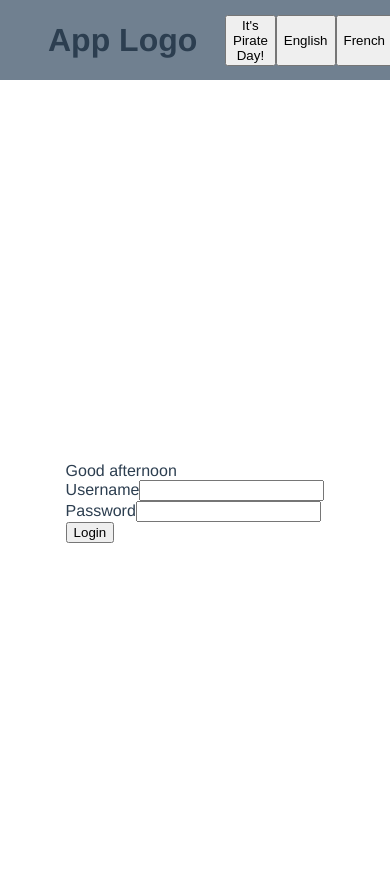
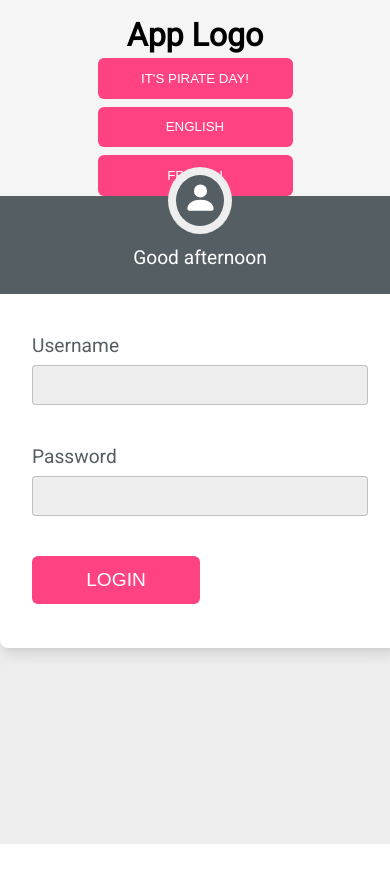
Before and after one commit to Nathan-Payne/vue3-translatable-form, a Vue app: page / in a window 390 px wide. Shown: the top 882 px of the page. After the commit the page ends 844 px from the top, so only its background shows below. Built offline with nearby package versions, Linux system fonts and the light colour scheme.

Commit message:
add responsive styles to TheForm + TheHeader

```diff
--- a/public/index.html
+++ b/public/index.html
@@ -1,15 +1,24 @@
 <!DOCTYPE html>
 <html lang="">
   <head>
-    <meta charset="utf-8">
-    <meta http-equiv="X-UA-Compatible" content="IE=edge">
-    <meta name="viewport" content="width=device-width,initial-scale=1.0">
-    <link rel="icon" href="<%= BASE_URL %>favicon.ico">
+    <meta charset="utf-8" />
+    <meta http-equiv="X-UA-Compatible" content="IE=edge" />
+    <meta name="viewport" content="width=device-width,initial-scale=1.0" />
+    <link rel="icon" href="<%= BASE_URL %>favicon.ico" />
+    <link rel="preconnect" href="https://fonts.gstatic.com" />
+    <link
+      href="https://fonts.googleapis.com/css2?family=Roboto&display=swap"
+      rel="stylesheet"
+    />
     <title><%= htmlWebpackPlugin.options.title %></title>
   </head>
   <body>
     <noscript>
-      <strong>We're sorry but <%= htmlWebpackPlugin.options.title %> doesn't work properly without JavaScript enabled. Please enable it to continue.</strong>
+      <strong
+        >We're sorry but <%= htmlWebpackPlugin.options.title %> doesn't work
+        properly without JavaScript enabled. Please enable it to
+        continue.</strong
+      >
     </noscript>
     <div id="app"></div>
     <!-- built files will be auto injected -->
--- a/src/App.vue
+++ b/src/App.vue
@@ -34,9 +34,21 @@ export default {
 }
 
 #app {
-  font-family: Avenir, Helvetica, Arial, sans-serif;
+  font-family: 'Roboto', sans-serif;
+  font-size: 1rem;
   -webkit-font-smoothing: antialiased;
   -moz-osx-font-smoothing: grayscale;
-  color: #2c3e50;
+  background-color: #eeeeee;
+}
+
+button {
+  padding: 0.8rem 1rem;
+  margin-top: 0.25rem;
+  margin-bottom: 0.25rem;
+  background-color: #ff4282;
+  color: white;
+  text-transform: uppercase;
+  border: none;
+  border-radius: 6px;
 }
 </style>
--- a/src/components/TheForm.vue
+++ b/src/components/TheForm.vue
@@ -2,8 +2,20 @@
   <main>
     <div class="form">
       <header>
-        <div class="icon"></div>
-        <p>Good afternoon</p>
+        <div class="icon">
+          <svg
+            xmlns="http://www.w3.org/2000/svg"
+            width="35"
+            height="35"
+            fill="currentColor"
+            viewBox="0 0 16 16"
+          >
+            <path
+              d="M3 14s-1 0-1-1 1-4 6-4 6 3 6 4-1 1-1 1H3zm5-6a3 3 0 1 0 0-6 3 3 0 0 0 0 6z"
+            />
+          </svg>
+        </div>
+        <p class="welcome-message">Good afternoon</p>
       </header>
 
       <form action="" @submit.prevent="submitForm">
@@ -16,14 +28,17 @@
             v-model.trim="userName"
           />
         </div>
+
         <div class="form-control">
           <label for="password">Password</label>
           <input type="password" id="password" name="password" />
         </div>
 
-        <button>
-          Login
-        </button>
+        <div class="form-control">
+          <button>
+            Login
+          </button>
+        </div>
       </form>
     </div>
   </main>
@@ -54,8 +69,71 @@ main {
   height: 100vh;
   display: grid;
   place-items: center;
+  font-size: 1.2rem;
+}
+
+.form {
+  max-width: 30rem;
+  background-color: white;
+  border-radius: 0 0 8px 8px;
+  box-shadow: 0 10px 15px -3px rgba(0, 0, 0, 0.1),
+    0 4px 6px -2px rgba(0, 0, 0, 0.05);
+}
+
+.form header {
+  background-color: #555e63;
+  color: white;
+  padding: 1.6rem 1.5rem;
+  position: relative;
+  display: flex;
+  justify-content: center;
+  align-items: center;
+}
+
+.form header .icon {
+  position: absolute;
+  top: -22%;
+  background-color: #555e63;
+  box-shadow: 0 0 0 8px #eeeeee;
+  border-radius: 50%;
+  padding: 0.35rem 0.4rem;
+}
+
+.form header .welcome-message {
+  padding-top: 1.5rem;
 }
 
 .form-control {
+  display: flex;
+  flex-direction: column;
+  /* padding: 1rem 1rem; */
+  margin: 2.5rem 2rem;
+}
+
+.form-control label {
+  color: #555e63;
+}
+
+.form-control input {
+  width: 21rem;
+  /* height: 2.5rem; */
+  line-height: 1.5rem;
+  font-size: 1.5rem;
+  padding: 5px;
+  margin-top: 0.5rem;
+  background-color: #eeeeee;
+  border: 1px solid rgba(0, 0, 0, 0.2);
+  border-radius: 4px;
+}
+
+.form-control input:focus {
+  outline: none;
+  box-shadow: 0 0 0.1rem 0.1rem rgba(0, 123, 255, 0.25);
+}
+
+.form-control button {
+  width: 50%;
+  margin-top: 0;
+  font-size: 1.2rem;
 }
 </style>
--- a/src/components/TheHeader.vue
+++ b/src/components/TheHeader.vue
@@ -13,18 +13,38 @@ export default {}
 
 <style scoped>
 header {
+  position: fixed;
   width: 100vw;
-  height: 5rem;
-  background-color: slategray;
+  min-height: 5rem;
+  background-color: whitesmoke;
   display: flex;
   justify-content: space-between;
   align-items: center;
+  flex-direction: column;
   padding: 1rem 3rem;
+  box-shadow: 0 4px 6px -1px rgba(0, 0, 0, 0.1),
+    0 2px 4px -1px rgba(0, 0, 0, 0.06);
 }
 
 .controls {
-  width: 30vw;
+  width: 50vw;
   display: flex;
   justify-content: space-around;
+  flex-direction: column;
+}
+
+@media (min-width: 768px) {
+  header {
+    flex-direction: row;
+  }
+  .controls {
+    width: 40vw;
+    flex-direction: row;
+  }
+}
+@media (min-width: 1100px) {
+  .controls {
+    width: 30vw;
+  }
 }
 </style>
```
